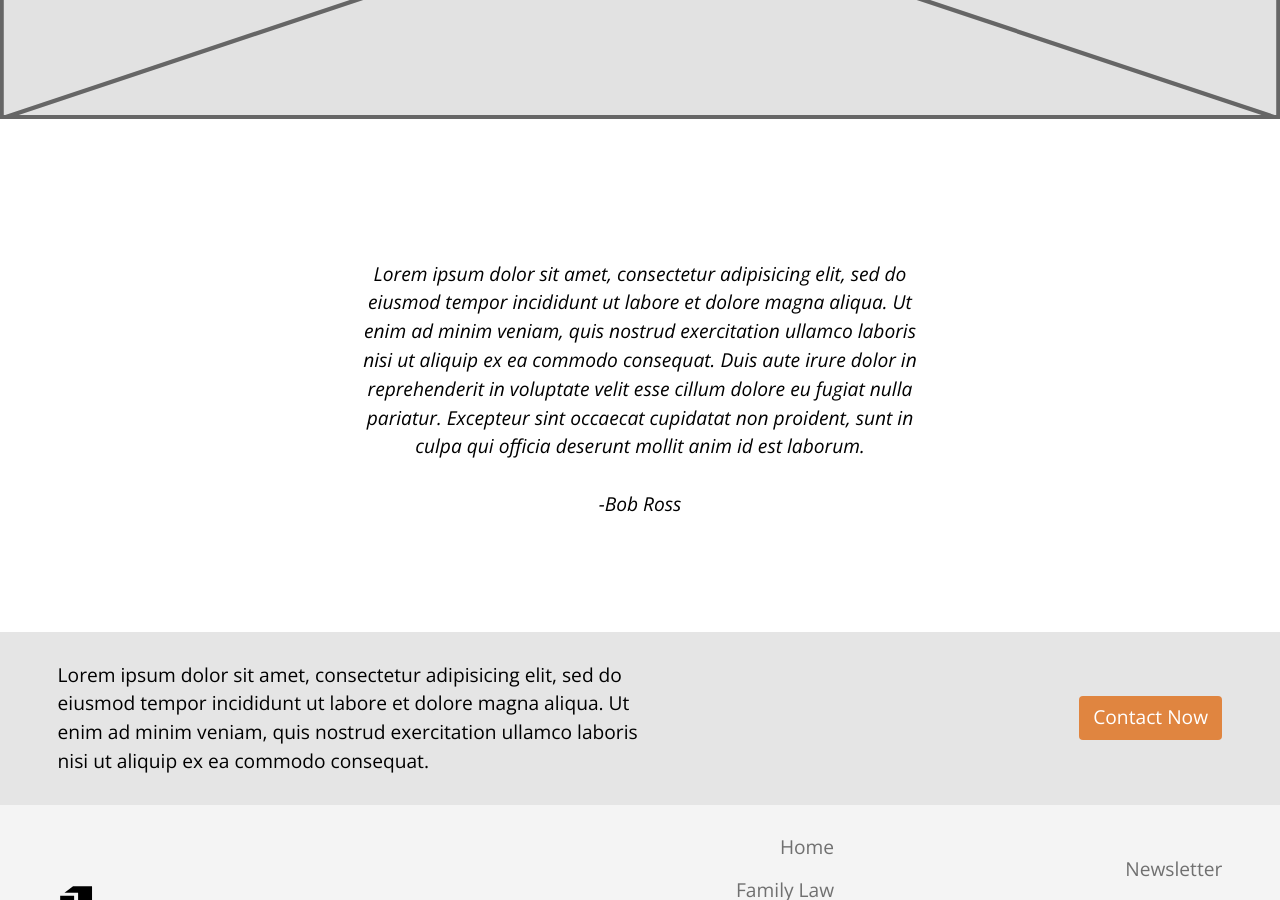
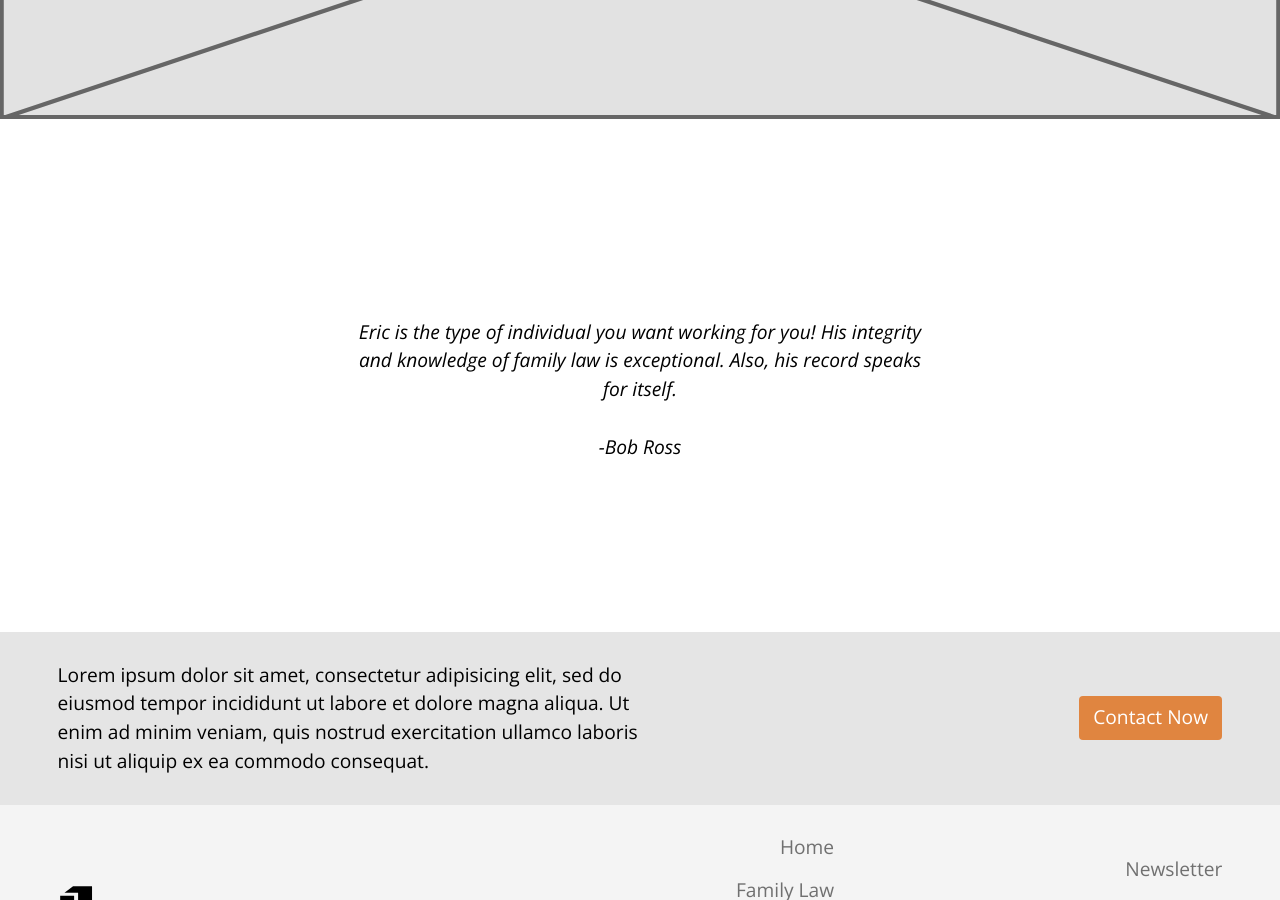
Before and after one commit to Ten-3/letts-law, a Jekyll site: the page built from index.html, in a window 1280 px wide and 900 px high, scrolled down 1964 px. Built offline with Jekyll 4.4.1, drawn with Linux system fonts in a browser that asks for light colours.

Commit message:
Add content

```diff
--- a/family-law.html
+++ b/family-law.html
@@ -57,7 +57,7 @@ layout: default
 
     <div class="wrapper push gutter-2 quote-banner embed embed-3by1 relative">
       <blockquote class="text-center absolute pin-c gutter-2 w-1 max-length">
-        <p class="italic">Lorem ipsum dolor sit amet, consectetur adipisicing elit, sed do eiusmod tempor incididunt ut labore et dolore magna aliqua. Ut enim ad minim veniam, quis nostrud exercitation ullamco laboris nisi ut aliquip ex ea commodo consequat. Duis aute irure dolor in reprehenderit in voluptate velit esse cillum dolore eu fugiat nulla pariatur. Excepteur sint occaecat cupidatat non proident, sunt in culpa qui officia deserunt mollit anim id est laborum.</p>
+        <p class="italic">Mr. Letts has remained positive and interactive with us. Very thorough and insightful. Excellent knowledge of family law.</p>
         <cite class="text-right">-Bob Ross</cite>
       </blockquote>
     </div>
--- a/human-rights.html
+++ b/human-rights.html
@@ -58,7 +58,7 @@ layout: default
 
     <div class="wrapper push gutter-2 quote-banner embed embed-3by1 relative">
       <blockquote class="text-center absolute pin-c gutter-2 w-1 max-length">
-        <p class="italic">Lorem ipsum dolor sit amet, consectetur adipisicing elit, sed do eiusmod tempor incididunt ut labore et dolore magna aliqua. Ut enim ad minim veniam, quis nostrud exercitation ullamco laboris nisi ut aliquip ex ea commodo consequat. Duis aute irure dolor in reprehenderit in voluptate velit esse cillum dolore eu fugiat nulla pariatur. Excepteur sint occaecat cupidatat non proident, sunt in culpa qui officia deserunt mollit anim id est laborum.</p>
+        <p class="italic">Eric will go out of his way to help you! I've been blessed to have him as an attorney and he’s changed my family’s life, especially my kids.</p>
         <cite class="text-right">-Bob Ross</cite>
       </blockquote>
     </div>
--- a/index.html
+++ b/index.html
@@ -43,7 +43,7 @@ layout: default
 
     <div class="wrapper push gutter-2 quote-banner embed embed-3by1 relative">
       <blockquote class="text-center absolute pin-c gutter-2 w-1 max-length">
-        <p class="italic">Lorem ipsum dolor sit amet, consectetur adipisicing elit, sed do eiusmod tempor incididunt ut labore et dolore magna aliqua. Ut enim ad minim veniam, quis nostrud exercitation ullamco laboris nisi ut aliquip ex ea commodo consequat. Duis aute irure dolor in reprehenderit in voluptate velit esse cillum dolore eu fugiat nulla pariatur. Excepteur sint occaecat cupidatat non proident, sunt in culpa qui officia deserunt mollit anim id est laborum.</p>
+        <p class="italic">Eric is the type of individual you want working for you! His integrity and knowledge of family law is exceptional. Also, his record speaks for itself.</p>
         <cite class="text-right">-Bob Ross</cite>
       </blockquote>
     </div>
```
